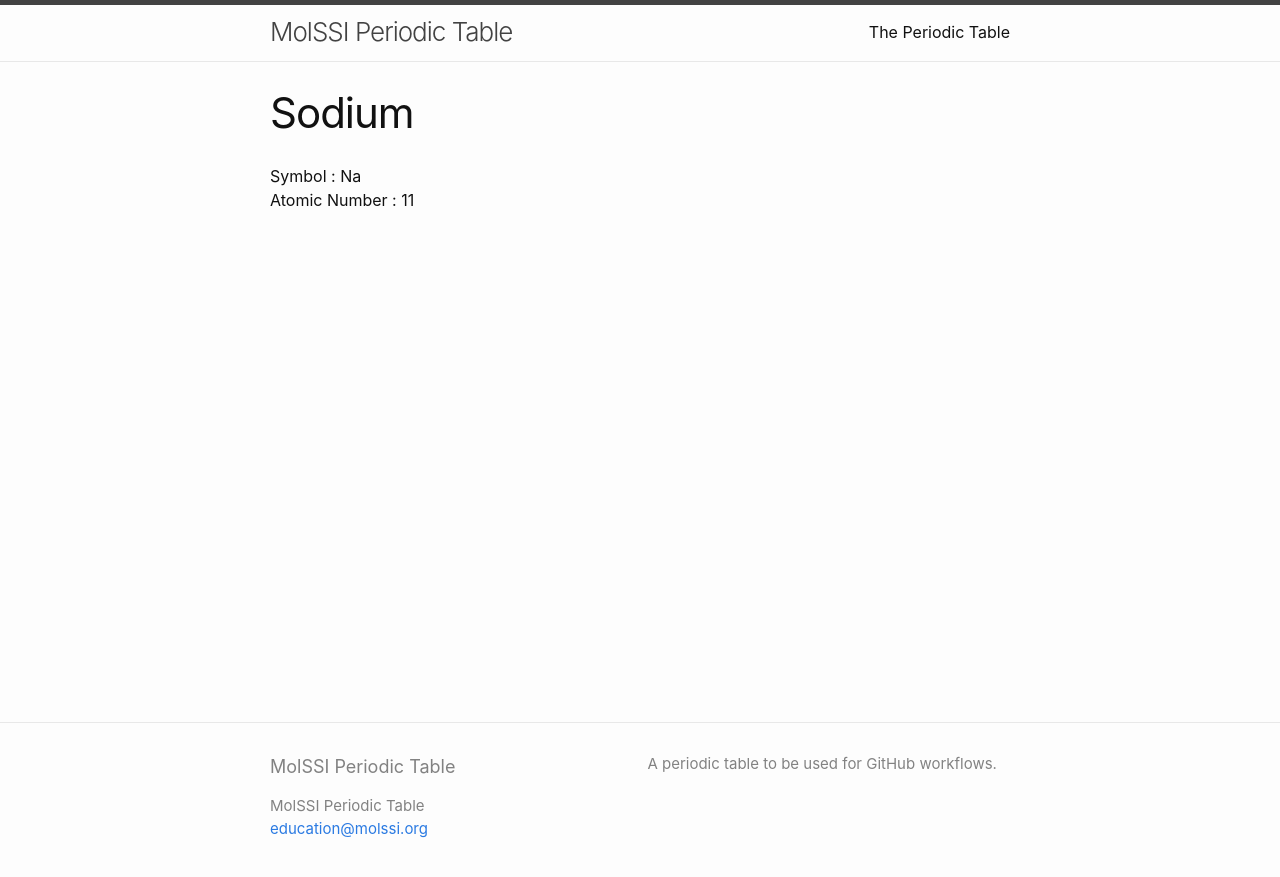
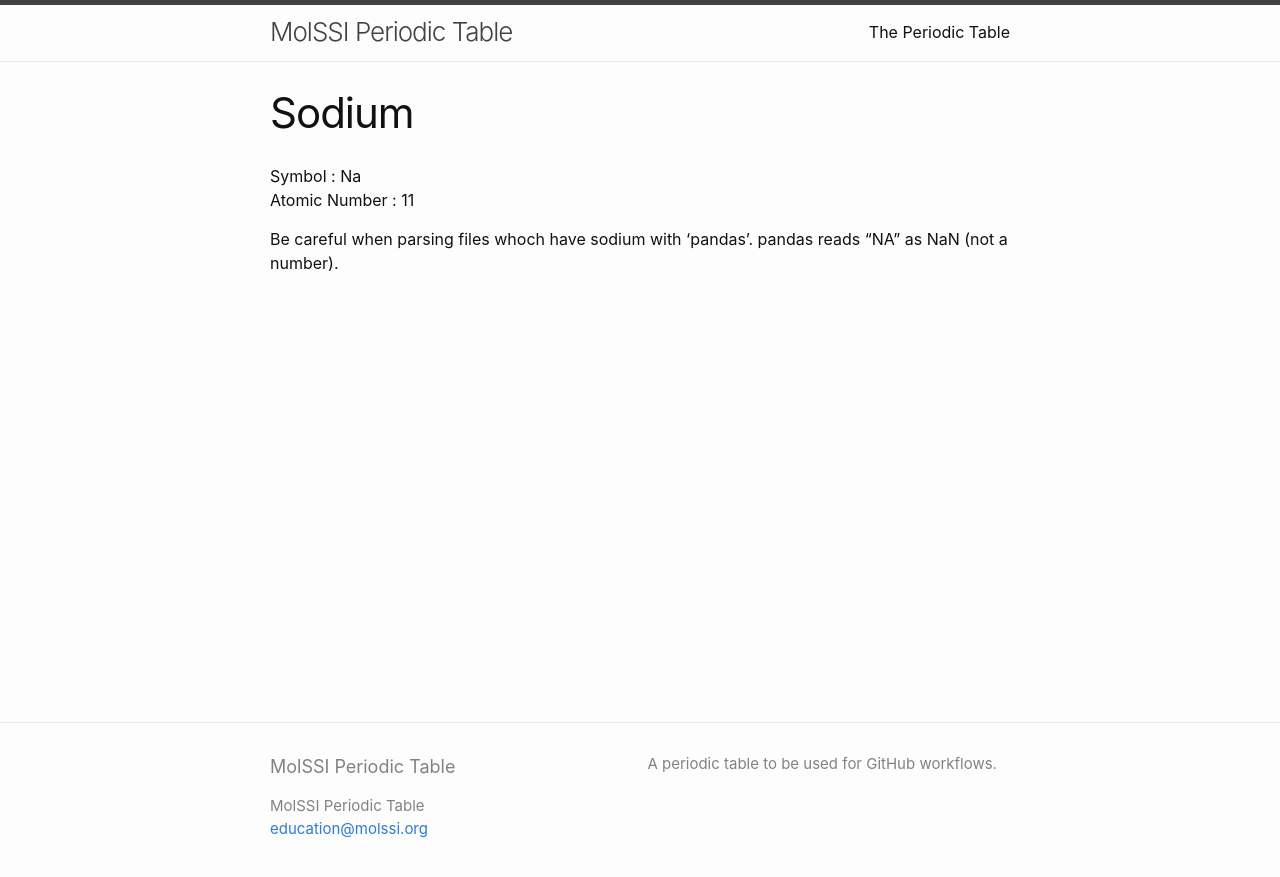
Before and after one commit to MolSSI-Education/periodic-table, a Jekyll site: the page built from elements/sodium.md, in a window 1280 px wide. Shown: the top 877 px of the page. Built offline with Jekyll 4.4.1, drawn with Linux system fonts in a browser that asks for light colours.

Commit message:
give some info on reading files that have sodium on branch sodium

```diff
--- a/elements/sodium.md
+++ b/elements/sodium.md
@@ -5,3 +5,6 @@
 
 Symbol : Na
 Atomic Number : 11
+
+
+Be careful when parsing files whoch have sodium with 'pandas'. pandas reads "NA" as NaN (not a number).
```
